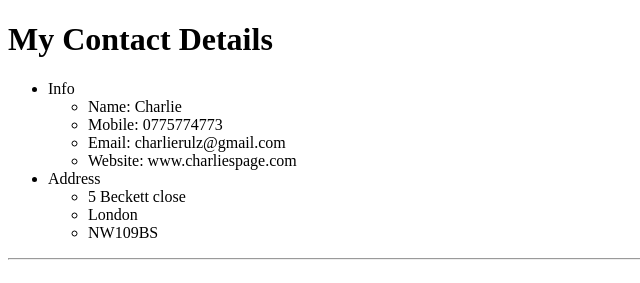
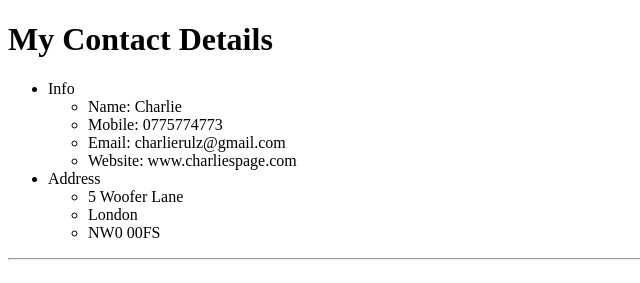
Before and after one commit to mikasa-aot/F0rm, a plain HTML site: page contact.html in a window 1280 px wide. Shown: the top 283 px of the page, 0-640 px from the left. Drawn offline with Linux system fonts and the light colour scheme.

Commit message:
Update contact.html

```diff
--- a/contact.html
+++ b/contact.html
@@ -14,9 +14,9 @@
         <li>Website: www.charliespage.com</li>
       </ul>
       <li>Address <ul>
-        <li>5 Beckett close</li>
+        <li>5 Woofer Lane</li>
         <li>London</li>
-        <li>NW109BS</li>
+        <li>NW0 00FS</li>
       </ul>
     </ul>
     <hr>
```
